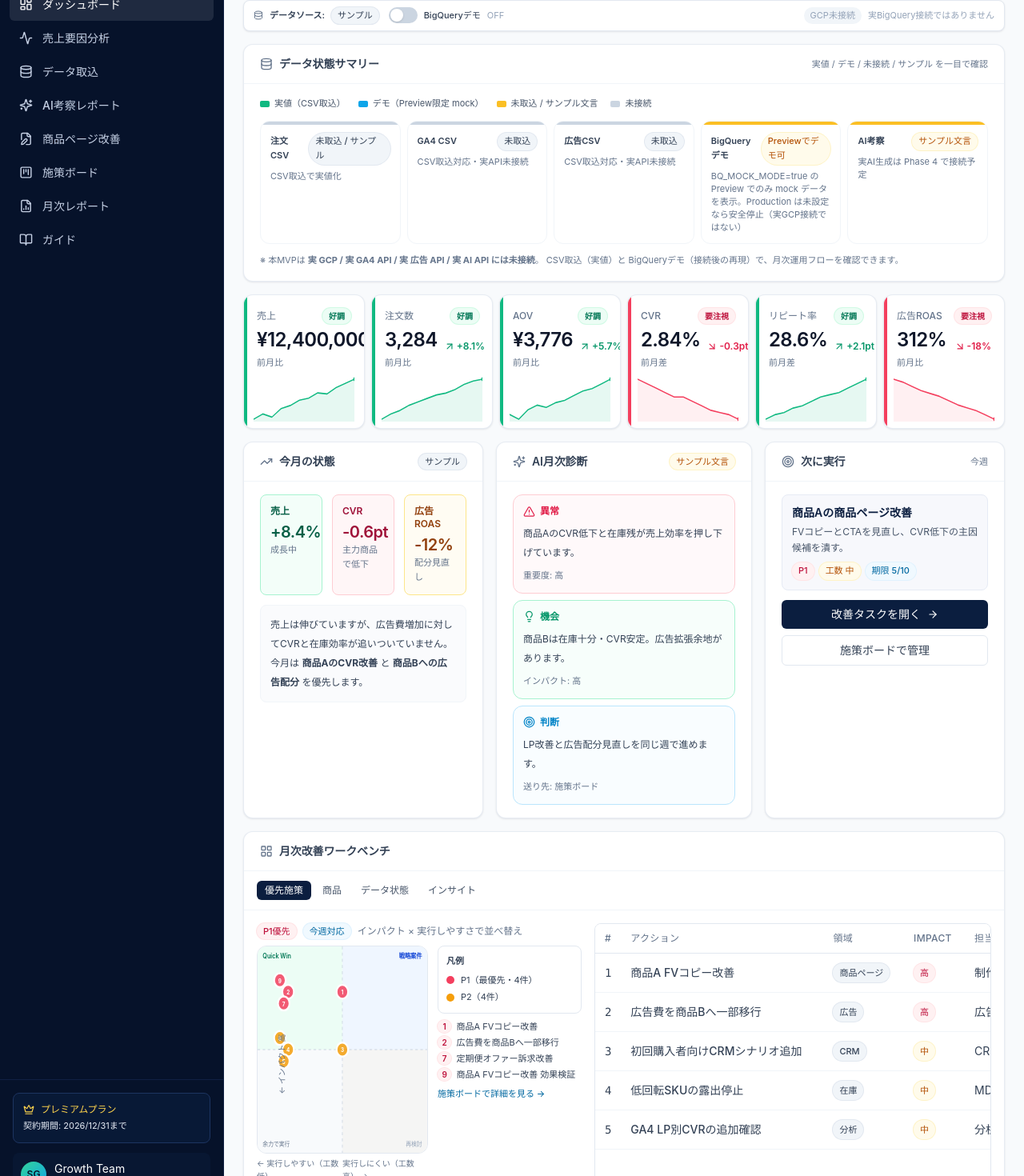
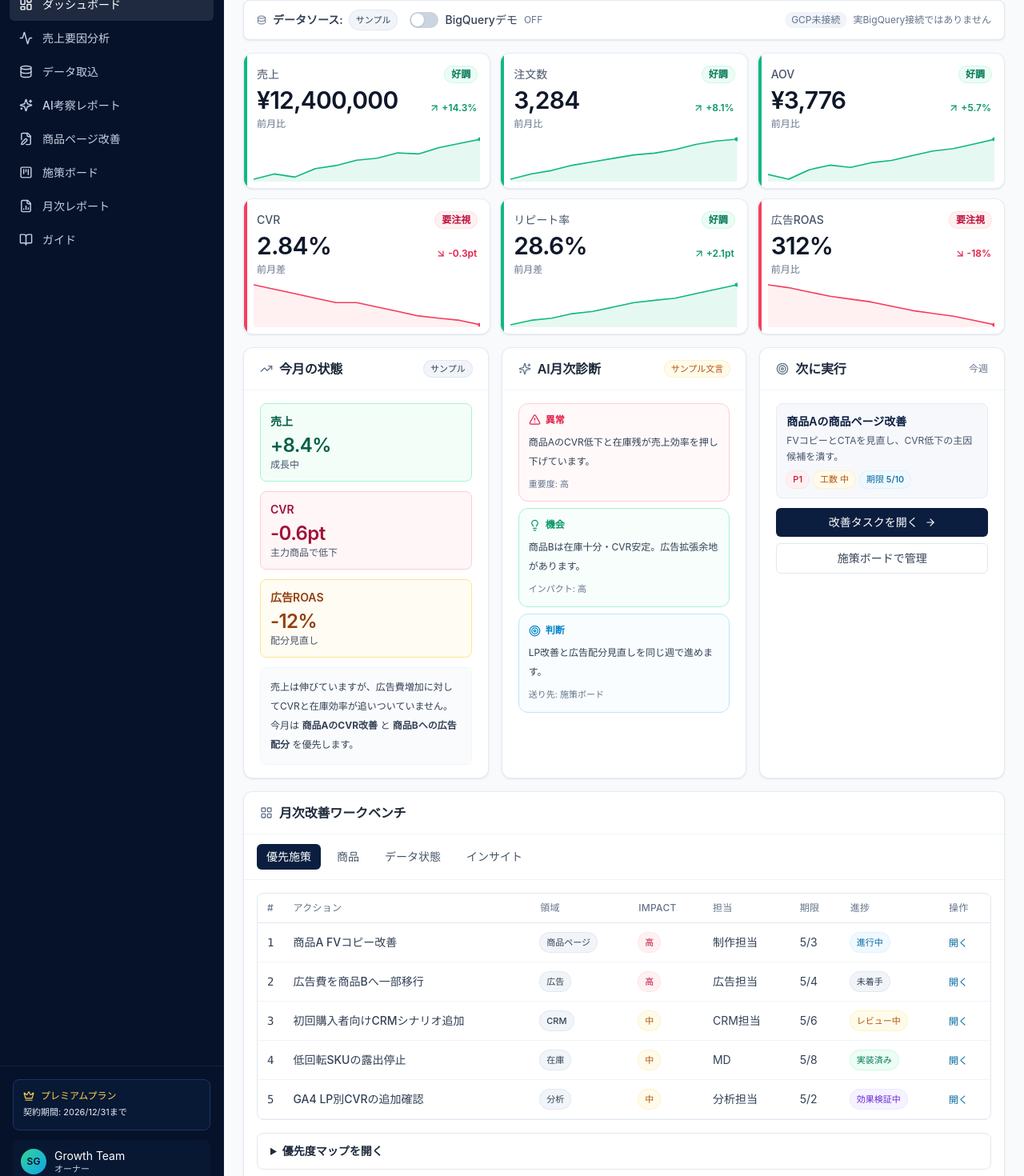
Before and after one commit to kazushi-tech/ec-growth-studio-ai, a React (Vite) app: page /app in a window 1280 px wide. Shown: the part 100-1570 px from the top of the page at 80% size. Built offline with nearby package versions, Linux system fonts and the light colour scheme.

Commit message:
fix(ui): improve admin readability

```diff
--- a/src/components/ui/KpiCard.tsx
+++ b/src/components/ui/KpiCard.tsx
@@ -61,7 +61,7 @@ export default function KpiCard({ kpi }: { kpi: Kpi }) {
   const badge = statusBadge[kpi.intent];
 
   return (
-    <div className="card card-hover relative overflow-hidden p-4">
+    <div className="card card-hover relative min-h-[156px] overflow-hidden p-4">
       <span
         aria-hidden
         className={`absolute inset-y-0 left-0 w-1 ${stripeClass[kpi.intent]}`}
@@ -69,7 +69,7 @@ export default function KpiCard({ kpi }: { kpi: Kpi }) {
       <div className="flex items-center justify-between gap-2">
         <div className="kpi-label">{kpi.label}</div>
         <span
-          className={`inline-flex items-center rounded-full px-2 py-0.5 text-[10px] font-semibold ring-1 ${badge.className}`}
+          className={`inline-flex items-center rounded-full px-2 py-0.5 text-xs font-semibold ring-1 ${badge.className}`}
         >
           {badge.label}
         </span>
@@ -83,7 +83,7 @@ export default function KpiCard({ kpi }: { kpi: Kpi }) {
           {kpi.delta}
         </div>
       </div>
-      <div className="mt-1 text-[11px] text-slate-500">{kpi.deltaLabel}</div>
+      <div className="mt-1 text-xs text-slate-500">{kpi.deltaLabel}</div>
       <div className="-mx-1 mt-2 h-12">
         <Sparkline
           data={kpi.spark}
--- a/src/index.css
+++ b/src/index.css
@@ -94,14 +94,14 @@
   }
 
   .kpi-label {
-    @apply text-xs font-medium text-slate-500;
+    @apply text-sm font-medium text-slate-600;
   }
   .kpi-value {
-    @apply text-2xl font-semibold tracking-tight text-slate-900;
+    @apply text-3xl font-semibold tracking-tight text-slate-900;
   }
 
   .section-title {
-    @apply flex items-center gap-2 text-sm font-semibold text-slate-700;
+    @apply flex items-center gap-2 text-base font-semibold text-slate-800;
   }
 
   .table-clean {
--- a/src/pages/Dashboard.tsx
+++ b/src/pages/Dashboard.tsx
@@ -224,21 +224,13 @@ export default function Dashboard() {
           </div>
         )}
 
-        <DataStateSummary
-          ordersImport={ordersImport}
-          ga4Import={ga4Import}
-          adsImport={adsImport}
-          bqDemoEnabled={bqDemoEnabled}
-          bqDemoFailure={bqDemoFailure}
-        />
-
-        <div className="grid grid-cols-2 gap-2 md:grid-cols-3 xl:grid-cols-6">
+        <div className="grid grid-cols-1 gap-3 sm:grid-cols-2 xl:grid-cols-3 2xl:grid-cols-6">
           {kpis.map((k) => (
             <KpiCard key={k.key} kpi={k} />
           ))}
         </div>
 
-        <div className="grid gap-4 xl:grid-cols-[minmax(0,1fr)_minmax(320px,0.7fr)_300px]">
+        <div className="grid items-stretch gap-4 xl:grid-cols-3">
           <MonthlyStatusCard source={source} />
           <AiBriefCard />
           <NextActionCard />
@@ -315,7 +307,7 @@ function DataSourceBar({
           : "ON（デモデータ表示中）";
 
   return (
-    <div className="flex flex-wrap items-center gap-3 rounded-lg border border-slate-200 bg-white px-3 py-2 text-[11px] text-slate-600 shadow-card">
+    <div className="flex flex-wrap items-center gap-4 rounded-lg border border-slate-200 bg-white px-4 py-3 text-sm text-slate-600 shadow-card">
       <div className="flex items-center gap-2">
         <Database size={12} className="text-slate-500" />
         <span className="font-semibold text-slate-700">データソース:</span>
@@ -342,15 +334,15 @@ function DataSourceBar({
           />
         </button>
         <span className="font-medium text-slate-700">BigQueryデモ</span>
-        <span className="text-[11px] text-slate-400">{toggleStatus}</span>
+        <span className="text-xs text-slate-500">{toggleStatus}</span>
         {bqDemoFailure?.kind === "unavailable" && (
-          <span className="rounded-full bg-amber-50 px-2 py-0.5 text-[11px] font-medium text-amber-700 ring-1 ring-amber-100">
+          <span className="rounded-full bg-amber-50 px-2 py-0.5 text-xs font-medium text-amber-700 ring-1 ring-amber-100">
             Preview専用
           </span>
         )}
       </div>
 
-      <div className="ml-auto flex items-center gap-2 text-[11px] text-slate-400">
+      <div className="ml-auto flex items-center gap-2 text-xs text-slate-500">
         <span className="rounded-full bg-slate-100 px-2 py-0.5">GCP未接続</span>
         <span>
           {source === "bq-demo" && bqDemoMeta
@@ -376,13 +368,14 @@ function MonthlyStatusCard({ source }: { source: DataSource }) {
     <SectionCard
       title="今月の状態"
       icon={<TrendingUp size={16} />}
+      className="h-full"
       action={
         <Pill tone={source === "sample" ? "slate" : "mint"} size="xs">
           {sourceLabel}
         </Pill>
       }
     >
-      <div className="grid gap-3 sm:grid-cols-3">
+      <div className="grid gap-3 sm:grid-cols-3 xl:grid-cols-1 2xl:grid-cols-3">
         <StatusTile
           label="売上"
           value="+8.4%"
@@ -429,10 +422,10 @@ function StatusTile({
         : "border-amber-200 bg-amber-50/60 text-amber-800";
 
   return (
-    <div className={`rounded-lg border p-3 ${cls}`}>
-      <div className="text-xs font-semibold">{label}</div>
-      <div className="mt-1 text-xl font-semibold tracking-tight">{value}</div>
-      <div className="text-[11px] text-slate-500">{note}</div>
+    <div className={`min-h-[92px] rounded-lg border p-3 ${cls}`}>
+      <div className="text-sm font-semibold">{label}</div>
+      <div className="mt-1 text-2xl font-semibold tracking-tight">{value}</div>
+      <div className="text-xs text-slate-600">{note}</div>
     </div>
   );
 }
@@ -442,6 +435,7 @@ function AiBriefCard() {
     <SectionCard
       title="AI月次診断"
       icon={<Sparkles size={16} />}
+      className="h-full"
       action={
         <Pill tone="gold" size="xs">
           サンプル文言
@@ -480,7 +474,8 @@ function NextActionCard() {
     <SectionCard
       title="次に実行"
       icon={<Target size={16} />}
-      action={<span className="text-[11px] text-slate-500">今週</span>}
+      className="h-full"
+      action={<span className="text-xs text-slate-500">今週</span>}
     >
       <div className="rounded-lg border border-navy-100 bg-navy-50/70 p-3">
         <div className="text-sm font-semibold text-navy-900">
@@ -529,7 +524,7 @@ function WorkbenchTabs({
   ] as const;
 
   return (
-    <div role="tablist" aria-label="ワークベンチ切替" className="flex gap-1">
+    <div role="tablist" aria-label="ワークベンチ切替" className="flex flex-wrap gap-2">
       {tabs.map((tab) => (
         <button
           key={tab.id}
@@ -537,7 +532,7 @@ function WorkbenchTabs({
           role="tab"
           aria-selected={active === tab.id}
           onClick={() => onChange(tab.id)}
-          className={`rounded-md px-2.5 py-1 text-xs font-medium ${
+          className={`rounded-md px-3 py-1.5 text-sm font-medium ${
             active === tab.id
               ? "bg-navy-900 text-white"
               : "text-slate-600 hover:bg-slate-100"
@@ -552,16 +547,16 @@ function WorkbenchTabs({
 
 function ActionsWorkbench({ top5 }: { top5: typeof actions }) {
   return (
-    <div className="grid gap-4 p-4 xl:grid-cols-[minmax(0,0.9fr)_minmax(0,1.1fr)]">
-      <div className="min-w-0">
-        <div className="mb-2 flex flex-wrap items-center gap-2 text-xs text-slate-500">
-          <Pill tone="rose" size="xs">P1優先</Pill>
-          <Pill tone="sky" size="xs">今週対応</Pill>
-          <span>インパクト × 実行しやすさで並べ替え</span>
+    <div className="space-y-4 p-4">
+      <ActionTable top5={top5} />
+      <details className="rounded-lg border border-slate-200 bg-white">
+        <summary className="cursor-pointer px-4 py-3 text-sm font-semibold text-slate-800">
+          優先度マップを開く
+        </summary>
+        <div className="border-t border-slate-100 p-4">
+          <PriorityMap actions={actions} />
         </div>
-        <PriorityMap actions={actions} />
-      </div>
-      <ActionTable top5={top5} />
+      </details>
     </div>
   );
 }
--- a/src/pages/Guide.tsx
+++ b/src/pages/Guide.tsx
@@ -75,7 +75,7 @@ export default function Guide() {
     <>
       <Topbar
         title="ガイド"
-        subtitle="GA4風の早見表で、月次EC改善BPaaSの触り方とデータ状態を確認"
+        subtitle="操作順・画面別・データ状態を、管理画面の早見表として確認"
         actions={
           <Link to="/app" className="btn-primary px-3 py-1.5 text-xs">
             ダッシュボードへ
@@ -87,7 +87,7 @@ export default function Guide() {
         <GuideCommandBar />
 
         <section className="card overflow-hidden">
-          <div className="border-b border-slate-100 bg-white px-4 py-3">
+          <div className="border-b border-slate-100 bg-white px-5 py-4">
             <div className="flex flex-wrap items-center justify-between gap-3">
               <div>
                 <div className="flex flex-wrap items-center gap-2">
@@ -101,7 +101,7 @@ export default function Guide() {
                     CSV-first
                   </Pill>
                 </div>
-                <h2 className="mt-2 text-base font-semibold tracking-tight text-slate-900 sm:text-lg">
+                <h2 className="mt-2 text-xl font-semibold tracking-tight text-slate-900">
                   月次EC改善を迷わず回すための操作ガイド
                 </h2>
               </div>
@@ -132,7 +132,7 @@ export default function Guide() {
                 </div>
               </div>
 
-              <div className="p-4">
+              <div className="p-5">
                 {activeTab === "overview" && (
                   <OverviewPanel steps={guideFirstStepsV3} />
                 )}
@@ -165,7 +165,7 @@ function GuideCommandBar() {
   return (
     <section
       aria-label="ガイドの要点"
-      className="grid gap-2 md:grid-cols-4"
+      className="card grid divide-y divide-slate-100 overflow-hidden md:grid-cols-4 md:divide-x md:divide-y-0"
     >
       <CompactMetric
         icon={<Sparkles size={14} />}
@@ -214,23 +214,23 @@ function CompactMetric({
 }) {
   const toneClass =
     tone === "navy"
-      ? "border-navy-200 bg-white text-navy-900"
+      ? "text-navy-900"
       : tone === "sky"
-        ? "border-sky-200 bg-sky-50/60 text-sky-900"
+        ? "text-sky-900"
         : tone === "mint"
-          ? "border-emerald-200 bg-emerald-50/60 text-emerald-900"
-          : "border-amber-200 bg-amber-50/60 text-amber-900";
+          ? "text-emerald-900"
+          : "text-amber-900";
 
   return (
-    <div className={`rounded-lg border px-3 py-2.5 ${toneClass}`}>
-      <div className="flex items-center gap-1.5 text-xs font-semibold">
-        <span className="text-slate-500" aria-hidden="true">
+    <div className={`px-4 py-3 ${toneClass}`}>
+      <div className="flex items-center gap-1.5 text-xs font-semibold text-slate-500">
+        <span aria-hidden="true">
           {icon}
         </span>
         {label}
       </div>
-      <div className="mt-1 text-sm font-semibold tracking-tight">{value}</div>
-      <div className="mt-0.5 text-xs text-slate-500">{note}</div>
+      <div className="mt-1 text-base font-semibold tracking-tight">{value}</div>
+      <div className="mt-1 text-sm text-slate-600">{note}</div>
     </div>
   );
 }
@@ -246,7 +246,7 @@ function TabBar({
     <div
       role="tablist"
       aria-label="ガイドカテゴリ"
-      className="flex w-full max-w-full gap-1 overflow-x-auto border-b border-slate-100 bg-white px-3 py-2"
+      className="flex w-full max-w-full gap-2 overflow-x-auto border-b border-slate-100 bg-white px-4 py-3"
     >
       {guideTabs.map((tab) => {
         const active = activeTab === tab.id;
@@ -257,7 +257,7 @@ function TabBar({
             role="tab"
             aria-selected={active}
             onClick={() => onChange(tab.id)}
-            className={`inline-flex shrink-0 items-center gap-1.5 whitespace-nowrap rounded-md px-3 py-1.5 text-sm font-medium transition-colors ${
+            className={`inline-flex shrink-0 items-center gap-1.5 whitespace-nowrap rounded-md px-3 py-2 text-sm font-medium transition-colors ${
               active
                 ? "bg-navy-900 text-white"
                 : "text-slate-600 hover:bg-slate-100 hover:text-slate-900"
@@ -276,45 +276,53 @@ function OverviewPanel({ steps }: { steps: GuideStepV3[] }) {
   return (
     <div className="grid gap-4 xl:grid-cols-[minmax(0,1fr)_280px]">
       <div className="space-y-4">
-        <div className="grid gap-3 md:grid-cols-3">
+        <div className="overflow-x-auto rounded-lg border border-slate-200 bg-white">
+          <table className="table-clean min-w-[44rem]">
+            <thead>
+              <tr>
+                <th className="!w-16">順番</th>
+                <th className="!w-44">やること</th>
+                <th>見るポイント</th>
+                <th className="!w-32">移動</th>
+              </tr>
+            </thead>
+            <tbody>
               {steps.map((step) => (
-            <div
-              key={step.num}
-              className="rounded-lg border border-slate-200 bg-white p-3"
-            >
-              <div className="flex items-center justify-between gap-2">
+                <tr key={step.num}>
+                  <td>
                     <span className="inline-flex h-7 w-7 items-center justify-center rounded-full bg-navy-900 text-xs font-semibold text-white">
                       {step.num}
                     </span>
+                  </td>
+                  <td className="font-semibold text-slate-900">{step.title}</td>
+                  <td className="text-sm leading-6 text-slate-600">{step.body}</td>
+                  <td>
                     <Link
                       to={step.to}
-                  className="text-xs font-medium text-sky-700 hover:text-sky-900"
+                      className="inline-flex items-center gap-1 rounded-md border border-slate-200 bg-white px-2.5 py-1 text-xs font-medium text-slate-700 hover:bg-slate-50"
                     >
                       {step.toLabel}
+                      <ChevronRight size={12} aria-hidden="true" />
                     </Link>
-              </div>
-              <h3 className="mt-3 text-sm font-semibold text-slate-900">
-                {step.title}
-              </h3>
-              <p className="mt-1.5 text-xs leading-5 text-slate-600">
-                {step.body}
-              </p>
-            </div>
+                  </td>
+                </tr>
               ))}
+            </tbody>
+          </table>
         </div>
 
         <div className="rounded-lg border border-slate-200 bg-white">
-          <div className="border-b border-slate-100 px-3 py-2 text-xs font-semibold text-slate-700">
+          <div className="border-b border-slate-100 px-4 py-3 text-sm font-semibold text-slate-800">
             月次改善ループ
           </div>
-          <div className="grid gap-2 p-3 sm:grid-cols-4">
+          <div className="grid gap-3 p-4 sm:grid-cols-4">
             {[
               ["AI診断", "候補を量で出す", "violet"],
               ["人間レビュー", "採用を決める", "mint"],
               ["施策実行", "担当・期限を持つ", "sky"],
               ["月次報告", "翌月会議へ繋ぐ", "navy"],
             ].map(([label, note, tone]) => (
-              <div key={label} className="rounded-md border border-slate-100 bg-slate-50/70 p-3">
+              <div key={label} className="min-h-[96px] rounded-md border border-slate-100 bg-slate-50/70 p-3">
                 <Pill
                   tone={
                     tone === "violet"
@@ -329,19 +337,19 @@ function OverviewPanel({ steps }: { steps: GuideStepV3[] }) {
                 >
                   {label}
                 </Pill>
-                <p className="mt-2 text-xs leading-5 text-slate-600">{note}</p>
+                <p className="mt-2 text-sm leading-6 text-slate-600">{note}</p>
               </div>
             ))}
           </div>
         </div>
       </div>
 
-      <div className="rounded-lg border border-amber-200 bg-amber-50/60 p-3">
-        <div className="flex items-center gap-1.5 text-xs font-semibold text-amber-900">
+      <div className="rounded-lg border border-amber-200 bg-amber-50/60 p-4">
+        <div className="flex items-center gap-1.5 text-sm font-semibold text-amber-900">
           <AlertTriangle size={14} aria-hidden="true" />
           最初に共有する前提
         </div>
-        <p className="mt-2 text-xs leading-6 text-amber-900">
+        <p className="mt-2 text-sm leading-7 text-amber-900">
           本MVPは実 GCP / 実 BigQuery / 実 GA4 API / 実広告API / 実AI API
           には未接続。CSV取込と Preview 限定デモで運用フローを確認する。
         </p>
@@ -419,13 +427,13 @@ function ScreensPanel({ rows }: { rows: GuideScreenRowV3[] }) {
         </table>
       </div>
 
-      <div className="grid gap-2 md:grid-cols-2">
+      <div className="grid gap-3 md:grid-cols-2">
         {rows.map((row) => (
           <details
             key={`${row.id}-detail`}
-            className="group rounded-lg border border-slate-200 bg-white p-3"
+            className="group rounded-lg border border-slate-200 bg-white p-4"
           >
-            <summary className="flex cursor-pointer list-none items-center justify-between gap-2 text-sm font-semibold text-slate-800">
+            <summary className="flex cursor-pointer list-none items-center justify-between gap-2 text-base font-semibold text-slate-800">
               <span>{row.name} の補足</span>
               <ChevronRight
                 size={14}
@@ -433,7 +441,7 @@ function ScreensPanel({ rows }: { rows: GuideScreenRowV3[] }) {
                 aria-hidden="true"
               />
             </summary>
-            <p className="mt-2 text-xs leading-6 text-slate-600">{row.detail}</p>
+            <p className="mt-2 text-sm leading-6 text-slate-600">{row.detail}</p>
           </details>
         ))}
       </div>
@@ -444,16 +452,16 @@ function ScreensPanel({ rows }: { rows: GuideScreenRowV3[] }) {
 function DataPanel({ rows }: { rows: GuideDataScopeRowV3[] }) {
   return (
     <div className="space-y-3">
-      <div className="grid gap-2 md:grid-cols-4">
+      <div className="grid gap-3 md:grid-cols-4">
         {rows.map((row) => (
           <div
             key={row.category}
-            className="rounded-lg border border-slate-200 bg-white p-3"
+            className="min-h-[118px] rounded-lg border border-slate-200 bg-white p-4"
           >
             <Pill tone={dataTone[row.tone]} size="xs">
               {row.category}
             </Pill>
-            <p className="mt-2 text-xs leading-5 text-slate-600">
+            <p className="mt-2 text-sm leading-6 text-slate-600">
               {row.example}
             </p>
           </div>
@@ -483,8 +491,8 @@ function DataPanel({ rows }: { rows: GuideDataScopeRowV3[] }) {
           </tbody>
         </table>
       </div>
-      <details className="group rounded-lg border border-rose-200 bg-rose-50/50 p-3">
-        <summary className="flex cursor-pointer list-none items-center justify-between gap-2 text-sm font-semibold text-rose-800">
+      <details className="group rounded-lg border border-rose-200 bg-rose-50/50 p-4">
+        <summary className="flex cursor-pointer list-none items-center justify-between gap-2 text-base font-semibold text-rose-800">
           <span>誤認を避ける表現ルール</span>
           <ChevronRight
             size={14}
@@ -492,7 +500,7 @@ function DataPanel({ rows }: { rows: GuideDataScopeRowV3[] }) {
             aria-hidden="true"
           />
         </summary>
-        <p className="mt-2 text-xs leading-6 text-slate-700">
+        <p className="mt-2 text-sm leading-7 text-slate-700">
           接続完了のように見える完了形の表現は使わない。常に「実値 / デモ /
           未接続 / 将来予定」の区分で説明する。
         </p>
@@ -503,13 +511,13 @@ function DataPanel({ rows }: { rows: GuideDataScopeRowV3[] }) {
 
 function FaqPanel({ faqs }: { faqs: GuideFaqV3[] }) {
   return (
-    <div className="grid min-w-0 gap-2 lg:grid-cols-2">
+    <div className="grid min-w-0 gap-3 lg:grid-cols-2">
       {faqs.map((faq, index) => (
         <details
           key={faq.q}
-          className="group min-w-0 rounded-lg border border-slate-200 bg-white p-3"
+          className="group min-w-0 rounded-lg border border-slate-200 bg-white p-4"
         >
-          <summary className="flex min-w-0 cursor-pointer list-none items-start justify-between gap-2 text-sm font-semibold text-slate-900">
+          <summary className="flex min-w-0 cursor-pointer list-none items-start justify-between gap-2 text-base font-semibold text-slate-900">
             <span className="flex min-w-0 items-start gap-2 break-words">
               <span className="inline-flex h-6 w-6 shrink-0 items-center justify-center rounded-full bg-rose-50 text-xs font-semibold text-rose-700 ring-1 ring-rose-100">
                 Q{index + 1}
@@ -522,7 +530,7 @@ function FaqPanel({ faqs }: { faqs: GuideFaqV3[] }) {
               aria-hidden="true"
             />
           </summary>
-          <p className="mt-2 break-words pl-8 text-xs leading-6 text-slate-600">
+          <p className="mt-3 break-words pl-8 text-sm leading-7 text-slate-600">
             {faq.a}
           </p>
         </details>
```
Lines whose indentation alone changed are shown as unchanged.
